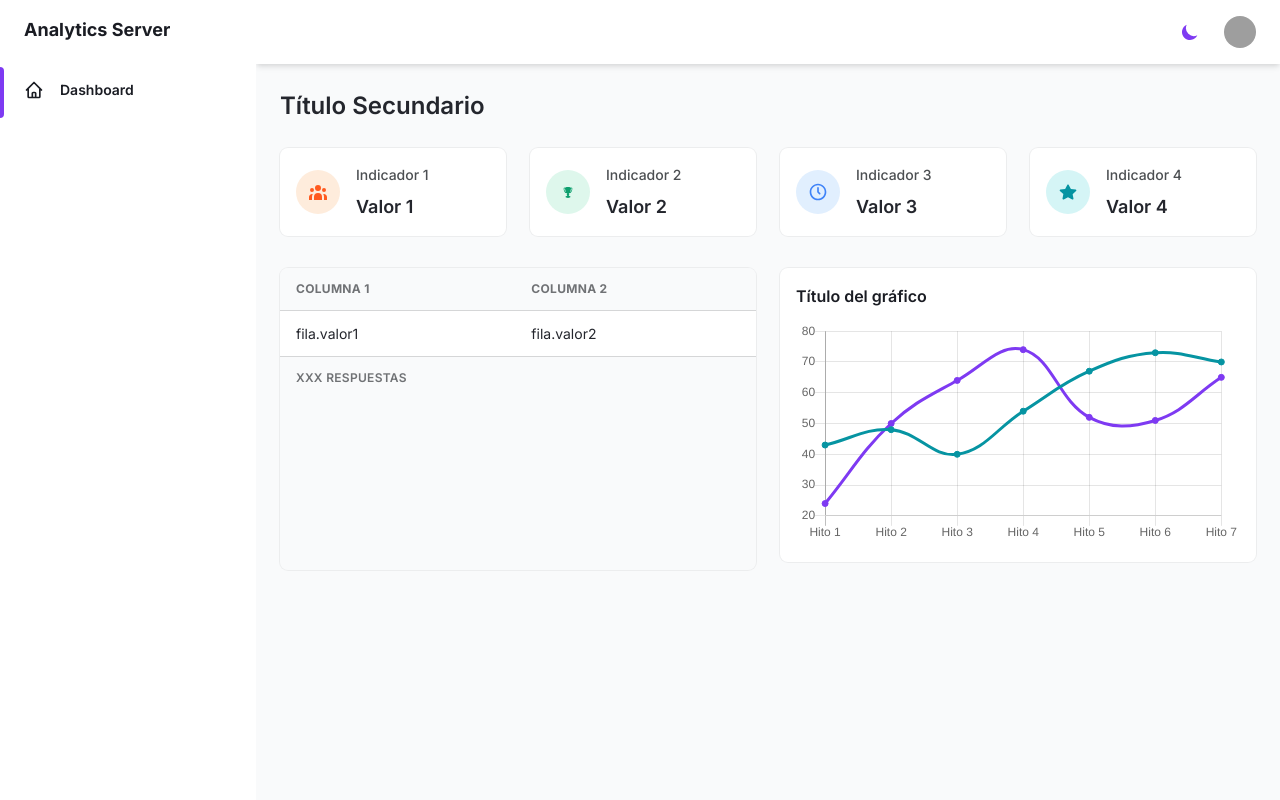
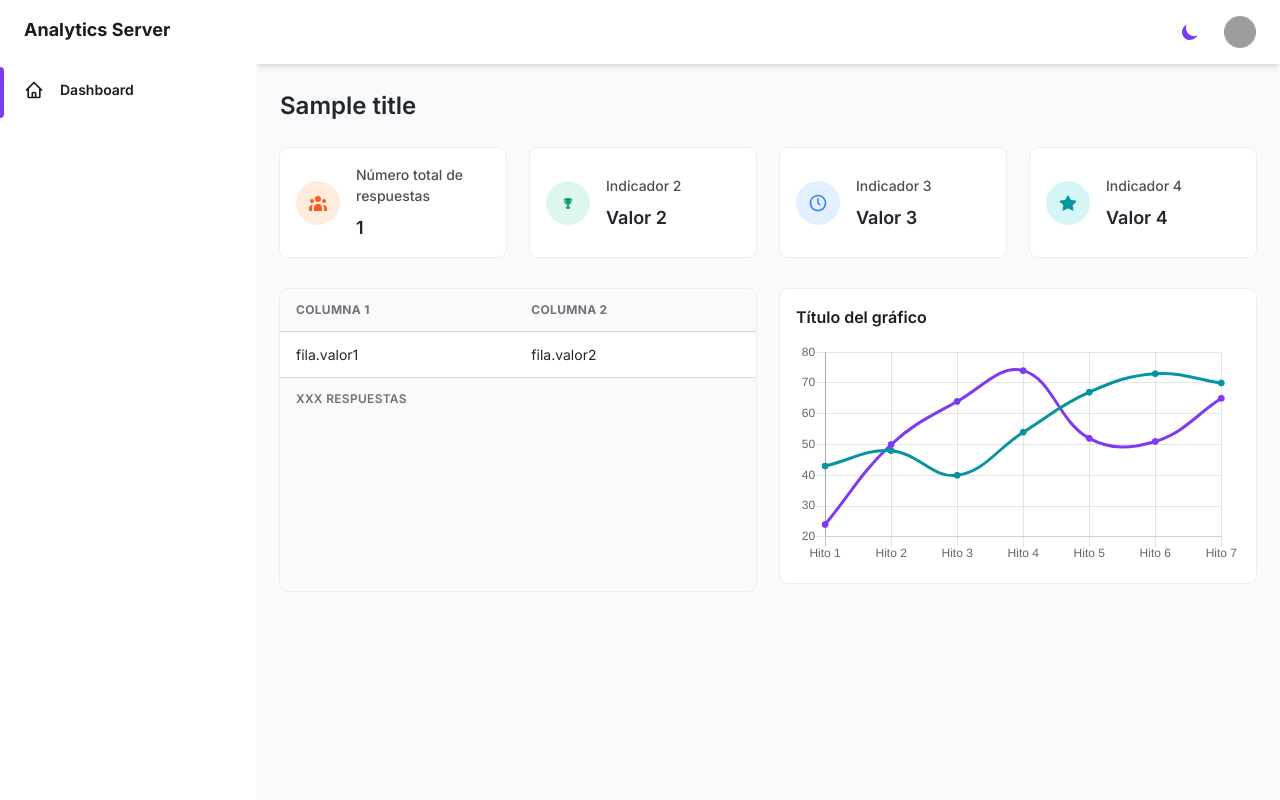
Before and after one commit to SamuelChichande/django_data_monitor, a Django app: template templates/dashboard/base.html in a window 1280 px wide. Run offline with Django 5.2, Linux system fonts and the light colour scheme; the template is opened without the code that fills it: most values are stand-ins (such as "Sample title", 1, 10 or a date in 2020); grey boxes are pictures that could not be loaded.

Commit message:
Avance de guia 24

```diff
--- a/backend_analytics_server/settings.py
+++ b/backend_analytics_server/settings.py
@@ -12,6 +12,8 @@ https://docs.djangoproject.com/en/6.0/ref/settings/
 
 from pathlib import Path
 import os
+
+API_URL = 'https://jsonplaceholder.typicode.com/posts'
 
 # Build paths inside the project like this: BASE_DIR / 'subdir'.
 BASE_DIR = Path(__file__).resolve().parent.parent
--- a/templates/dashboard/content/data.html
+++ b/templates/dashboard/content/data.html
@@ -3,7 +3,7 @@
     <h2 class="my-6 text-2xl font-semibold text-gray-700 dark:text-gray-200">
 
       <!-- START - título secundario -->
-      Título Secundario
+      {{ title }}
       <!-- END - título secundario -->
 
     </h2>
@@ -22,11 +22,11 @@
         </div>
         <div>
           <p class="mb-2 text-sm font-medium text-gray-600 dark:text-gray-400">
-            Indicador 1
+            Número total de respuestas
           </p>
           <p class="text-lg font-semibold text-gray-700 dark:text-gray-200">
             <!-- START - valor del indicador 1 -->
-            Valor 1
+            {{ total_responses }}
             <!-- END - valor del indicador 1 -->
           </p>
         </div>
```
Also changed, not shown: dashboard/views.py (+18 -2 lines), requirements.txt (added, +8 -0 lines), templates/dashboard/index.html (+6 -5 lines).
